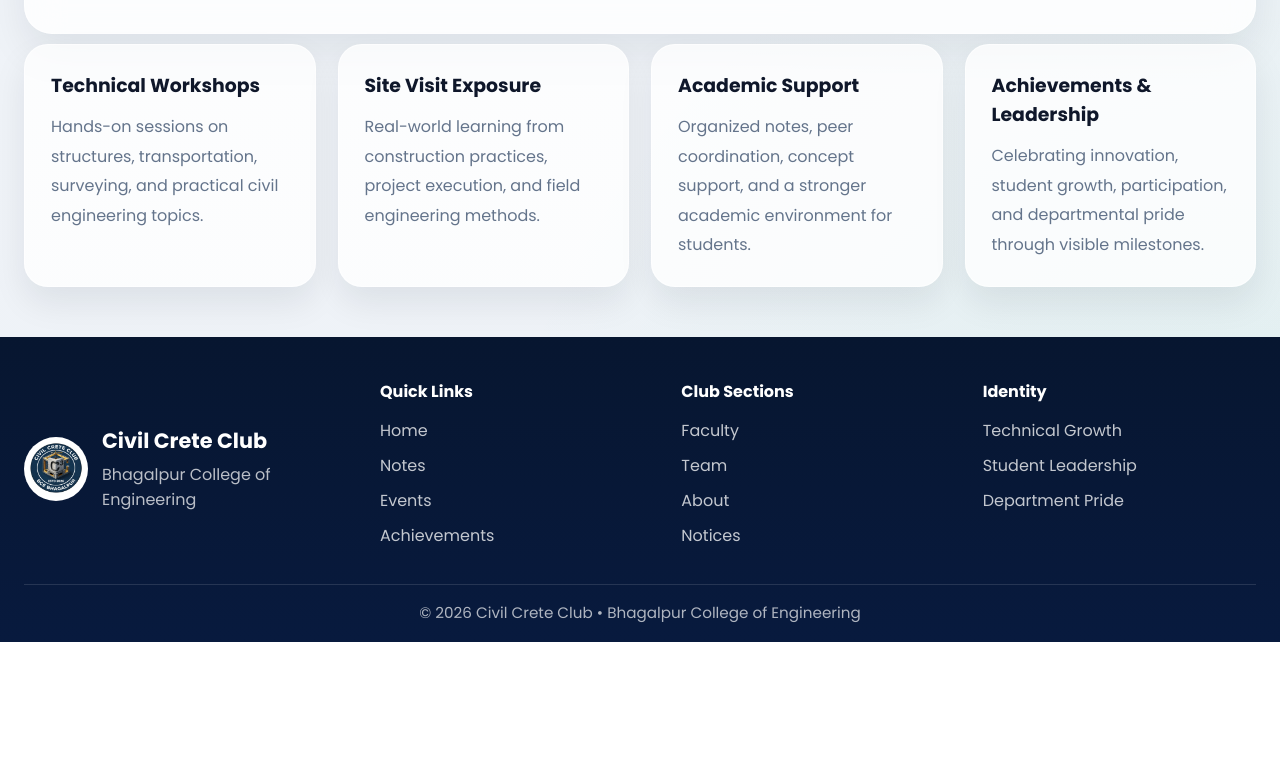
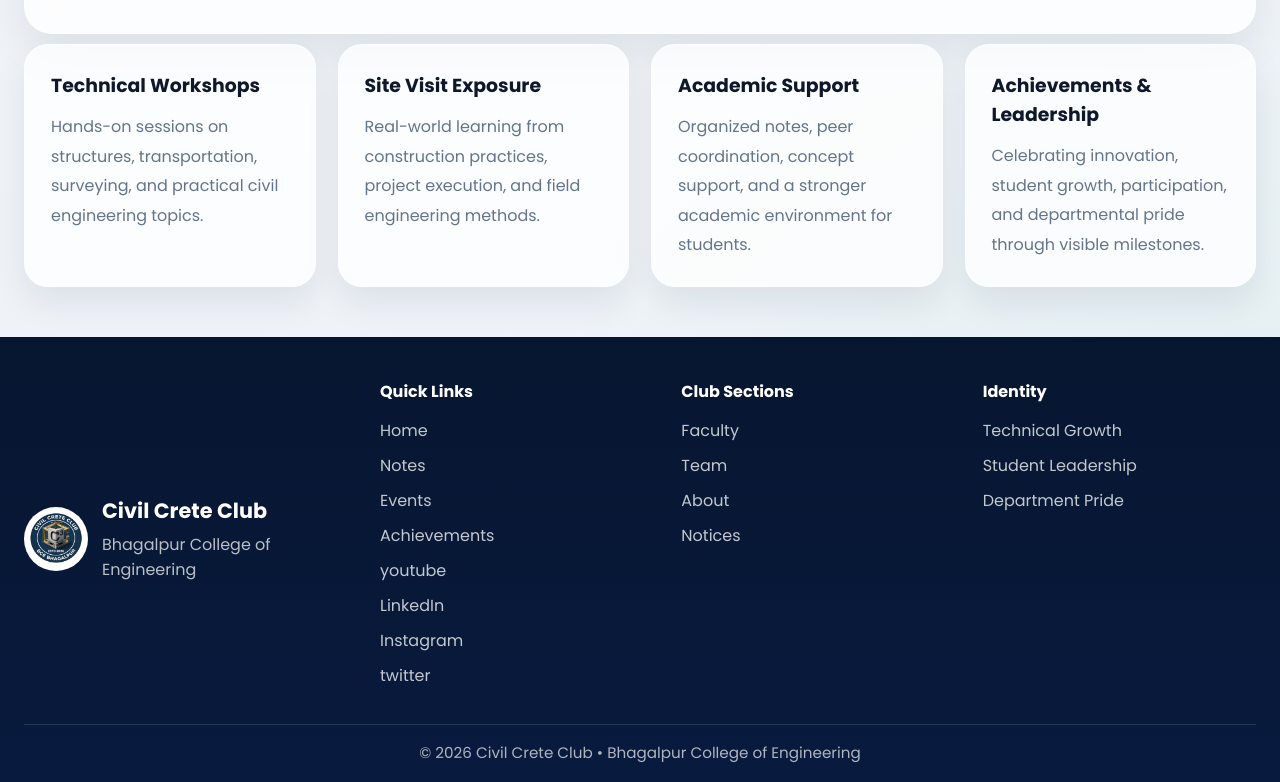
Before and after one commit to navin1030905-a11y/civil-create-club, a plain HTML site: page frontend/index.html in a window 1280 px wide. Shown: the part 2533-3315 px from the top of the page. Before the commit the page ends 3175 px from the top, so only its background shows below. Drawn offline with Linux system fonts and the light colour scheme; no server answers.

Commit message:
final at 14-04

```diff
--- a/frontend/index.html
+++ b/frontend/index.html
@@ -173,6 +173,10 @@
         <a href="notes.html">Notes</a>
         <a href="events.html">Events</a>
         <a href="gallery.html">Achievements</a>
+        <a href="https://www.youtube.com/@CivilCreteClub">youtube</a>
+        <a href="https://www.linkedin.com/company/civil-crete-club/about/?viewAsMember=true">LinkedIn</a>
+        <a href="https://www.instagram.com/civilcreteclub/">Instagram</a>
+        <a href="https://x.com/CivilCreteClub">twitter</a>
       </div>
 
       <div class="footer-col">
@@ -181,6 +185,7 @@
         <a href="#teamSection">Team</a>
         <a href="#aboutSection">About</a>
         <a href="#noticeSection">Notices</a>
+
       </div>
 
       <div class="footer-col">
```
